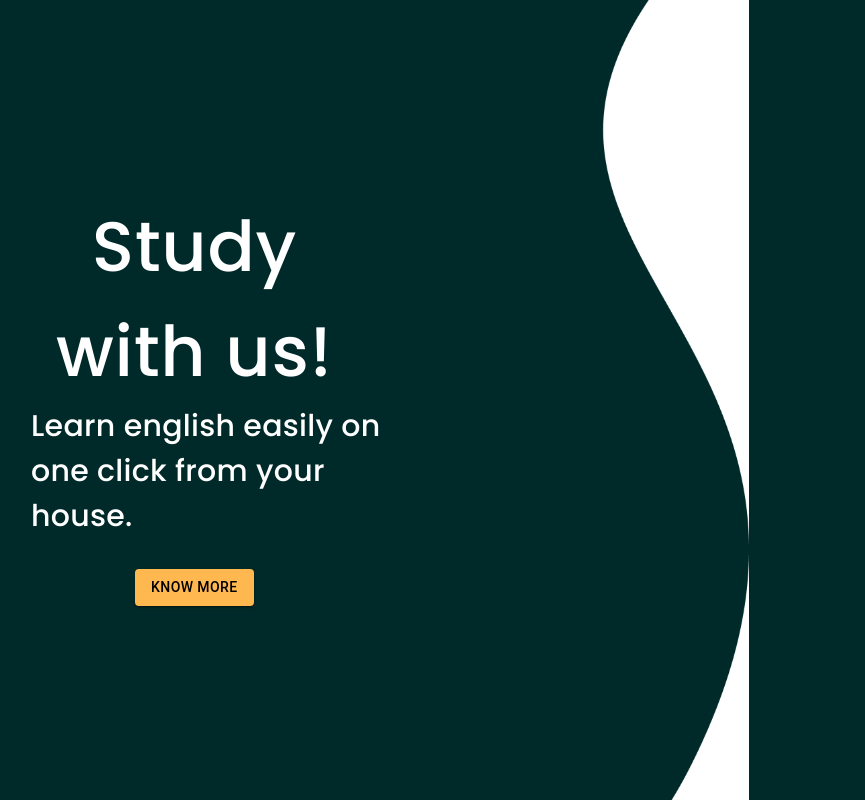
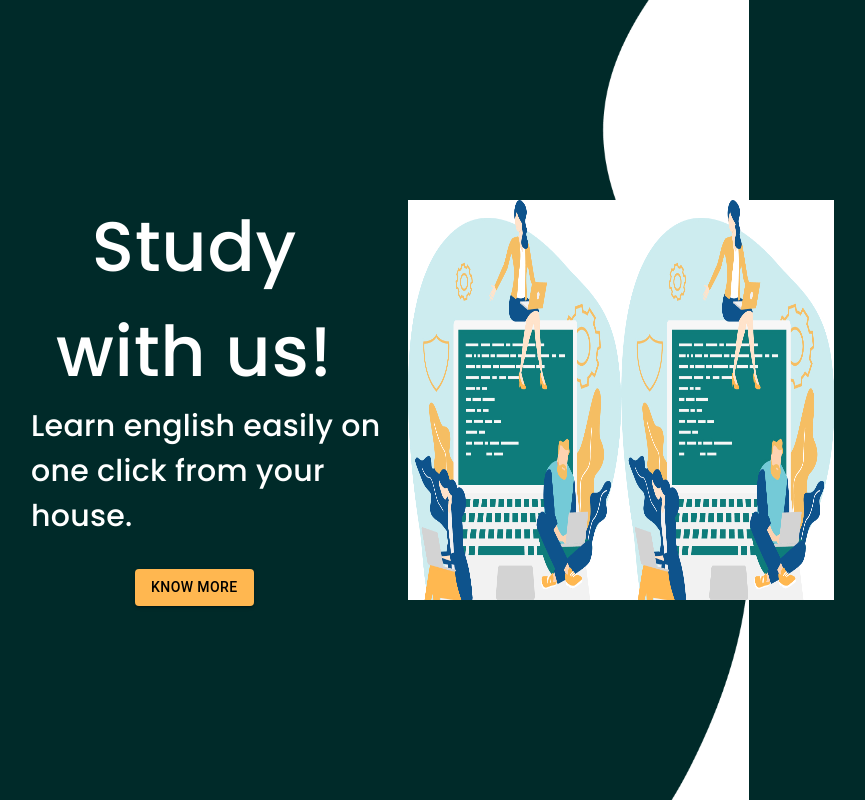
Before and after one commit to prashantbharati/speak1, a React (Create React App) app: page / in a window 1280 px wide. Shown: the whole page, without its empty margins (19-884 px from the left). Built offline with nearby package versions, Linux system fonts and the light colour scheme.

Commit message:
div2 is causing problem

```diff
--- a/src/App.js
+++ b/src/App.js
@@ -71,17 +71,28 @@ const App = () => {
               </Button>
             </div>
           </Grid>
-        </Grid>
 
-        {/* <div
+          <Grid item sm={4}>
+            <div
+              style={{
+                display: "flex",
+                justifyContent: "center",
+                alignItems: "center",
+                height: "100vh",
+              }}
+            >
+              <div
                 style={{
                   backgroundImage: `url(${grp})`,
                   backgroundRepeatX: "no-repeat",
                   backgroundSize: "50% 120%",
-            height: "100vh",
+                  height: "50vh",
                   width: "100%",
                 }}
-        ></div> */}
+              ></div>
+            </div>
+          </Grid>
+        </Grid>
       </div>
     </>
   );
```
Lines whose indentation alone changed are shown as unchanged.
